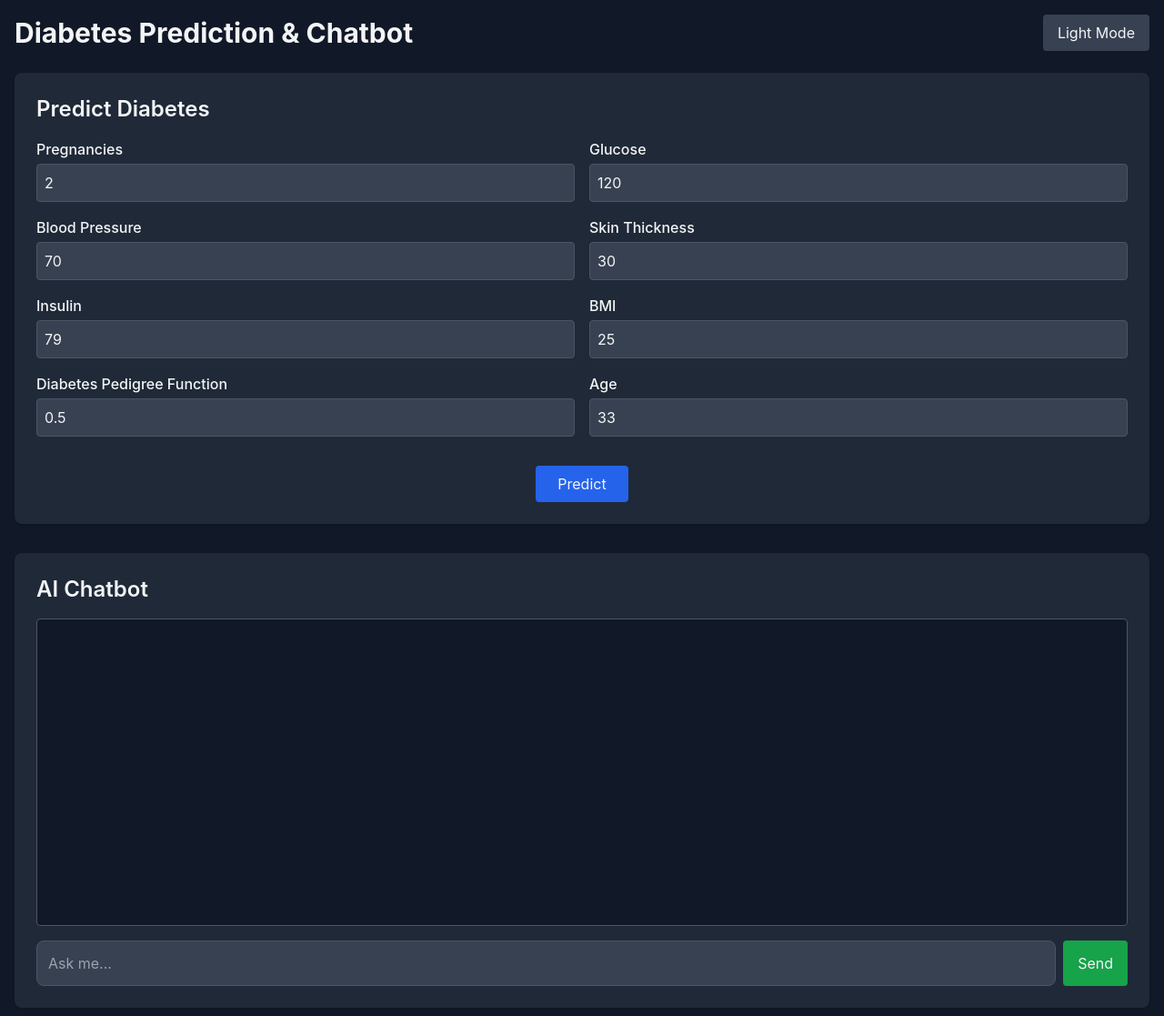
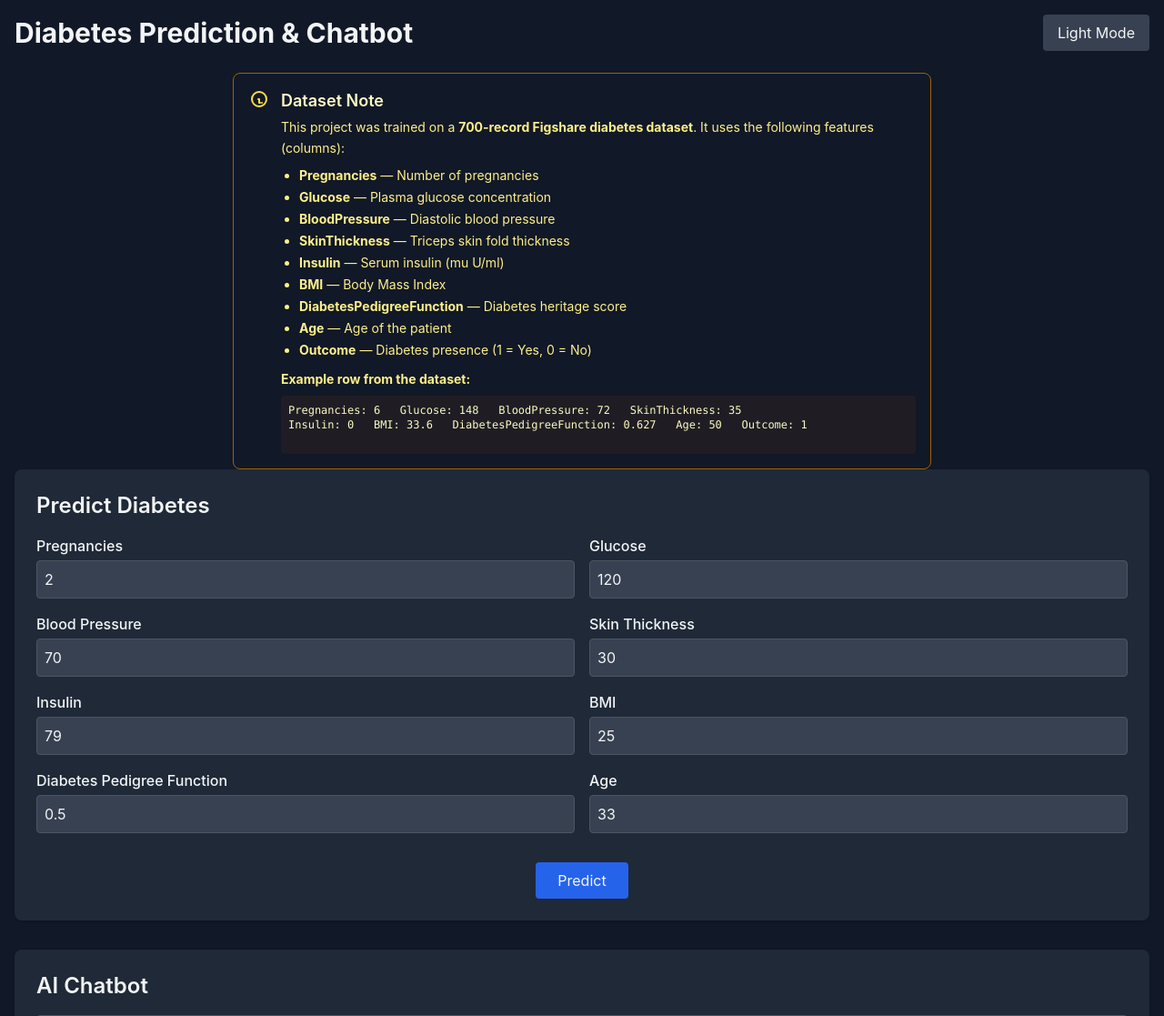
Before and after one commit to theSadiqali/diabetes_prediction_fixed, a FastAPI app: page / in a window 1280 px wide. Shown: the top 1117 px of the page at 91% size. Run offline with FastAPI, Linux system fonts and the light colour scheme; some libraries are stand-ins or nearby versions.

Commit message:
updated project

```diff
--- a/app_backend/api/chat.py
+++ b/app_backend/api/chat.py
@@ -155,7 +155,7 @@ def chat(req: ChatRequest):
 
 
     prompt = (
-        "You are a professional AI medical assistant specializing in diabetes. ANswer every question like you are a human. and answer it like you are diabetes doctor. and your name is ali\n"
+        "You are a professional AI medical assistant specializing in diabetes. ANswer every question like you are a human. and answer it like you are diabetes doctor. and your name is ali. your AI Chatbot\n"
         "Use the following reference knowledge:\n"
         f"{context_text}\n\n"
         f"{options_text}\n"
--- a/app_backend/templates/index.html
+++ b/app_backend/templates/index.html
@@ -27,6 +27,49 @@
         x-text="darkMode ? 'Light Mode' : 'Dark Mode'">
       </button>
     </div>
+
+    <!--NOte for the data -->
+    <!-- Dataset Note (place near the top, e.g. below the header) -->
+<div class="max-w-3xl mx-auto mt-4">
+  <div class="bg-yellow-900/300 border border-yellow-700 text-yellow-100 p-4 rounded-lg">
+    <div class="flex items-start gap-3">
+      <svg class="w-6 h-6 text-yellow-300 shrink-0" fill="none" stroke="currentColor" stroke-width="2"
+           viewBox="0 0 24 24" aria-hidden="true">
+        <path stroke-linecap="round" stroke-linejoin="round"
+              d="M13 16h-1v-4h-1m4 4h.01M12 20c4.418 0 8-3.582 8-8s-3.582-8-8-8-8 3.582-8 8 3.582 8 8 8z"/>
+      </svg>
+
+      <div>
+        <h3 class="text-lg font-semibold">Dataset Note</h3>
+        <p class="text-sm mt-1 leading-relaxed text-yellow-200">
+          This project was trained on a <strong>700-record Figshare diabetes dataset</strong>. It uses the following features (columns):
+        </p>
+
+        <ul class="list-disc mt-2 ml-5 text-sm text-yellow-200 space-y-1">
+          <li><strong>Pregnancies</strong> — Number of pregnancies</li>
+          <li><strong>Glucose</strong> — Plasma glucose concentration</li>
+          <li><strong>BloodPressure</strong> — Diastolic blood pressure</li>
+          <li><strong>SkinThickness</strong> — Triceps skin fold thickness</li>
+          <li><strong>Insulin</strong> — Serum insulin (mu U/ml)</li>
+          <li><strong>BMI</strong> — Body Mass Index</li>
+          <li><strong>DiabetesPedigreeFunction</strong> — Diabetes heritage score</li>
+          <li><strong>Age</strong> — Age of the patient</li>
+          <li><strong>Outcome</strong> — Diabetes presence (1 = Yes, 0 = No)</li>
+        </ul>
+
+        <p class="text-sm mt-3 text-yellow-200">
+          <strong>Example row from the dataset:</strong>
+        </p>
+
+        <pre class="bg-yellow-900/15 rounded p-2 text-xs text-yellow-100 mt-2 overflow-auto">
+Pregnancies: 6   Glucose: 148   BloodPressure: 72   SkinThickness: 35
+Insulin: 0   BMI: 33.6   DiabetesPedigreeFunction: 0.627   Age: 50   Outcome: 1
+        </pre>
+      </div>
+    </div>
+  </div>
+</div>
+
 
     <!-- Diabetes Prediction Form -->
     <div class="bg-gray-800 p-6 rounded-lg shadow mb-8">
```
Also changed, not shown: 1 other file.
